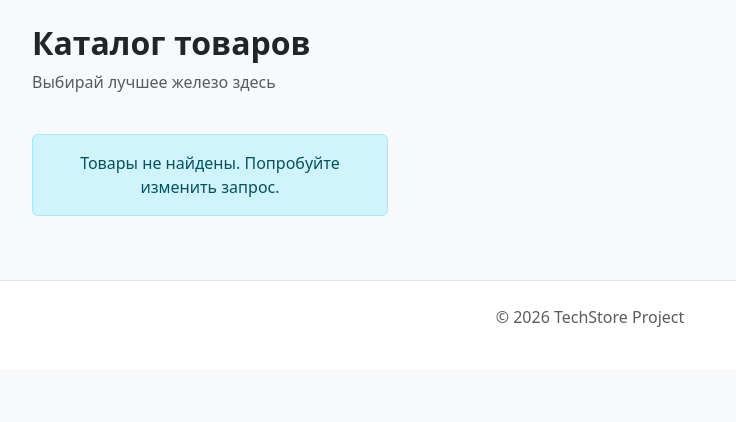
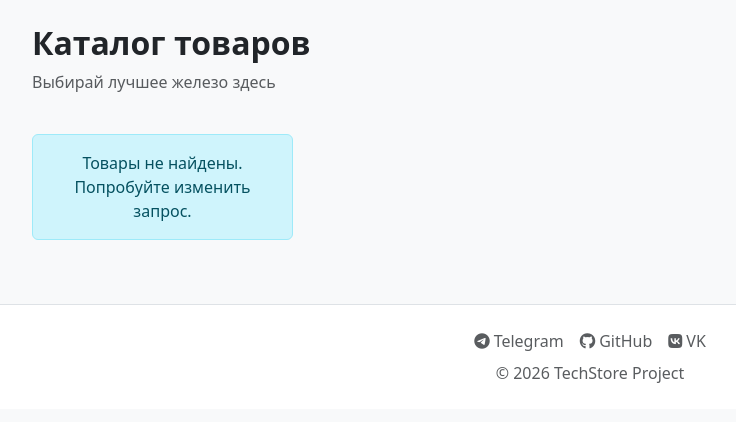
Before and after one commit to vadik12555/rental_project, a Django app: template app/catalog/templates/catalog/index.html in a window 1280 px wide. Shown: the part 56-478 px from the top of the page, without its empty margins (50-786 px from the left). Run offline with Django 5.2, Linux system fonts and the light colour scheme; the template is opened without the code that fills it, so the values that code supplies are empty; parts of the project's set-up code (start-up, migrations or seed data) failed here and were passed over.

Commit message:
UI: Complete redesign of product catalog with Bootstrap 5 and hover effects

```diff
--- a/app/catalog/templates/catalog/index.html
+++ b/app/catalog/templates/catalog/index.html
@@ -4,11 +4,21 @@
 <meta charset="UTF-8">
 <title>TechStore — Магазин электроники</title>
 <link href="https://cdn.jsdelivr.net/npm/bootstrap@5.3.0/dist/css/bootstrap.min.css" rel="stylesheet">
+<link href="https://cdnjs.cloudflare.com/ajax/libs/font-awesome/6.5.0/css/all.min.css" rel="stylesheet">
 <style>
     body { background-color: #f8f9fa; }
     .navbar { background-color: #212529; margin-bottom: 30px; }
-    .card { border: none; transition: transform 0.2s; box-shadow: 0 4px 6px rgba(0,0,0,0.1); }
-    .card:hover { transform: translateY(-5px); }
+    .product-card {
+        border: none;
+        border-radius: 15px;
+        transition: transform 0.2s ease, box-shadow 0.2s ease;
+        box-shadow: 0 10px 24px rgba(0,0,0,0.10);
+        overflow: hidden;
+    }
+    .product-card:hover {
+        transform: scale(1.02);
+        box-shadow: 0 14px 30px rgba(0,0,0,0.14);
+    }
     .price-tag { color: #0d6efd; font-weight: bold; font-size: 1.2rem; }
 </style>
 </head>
@@ -47,10 +57,10 @@
     </div>
 </div>
 
-<div class="row row-cols-1 row-cols-md-3 g-4">
+<div class="row row-cols-1 row-cols-lg-4 g-4">
     {% for item in items %}
         <div class="col">
-            <div class="card h-100 shadow-sm border-0">
+            <div class="card product-card h-100">
                 <div class="card-body d-flex flex-column text-center">
                     <h5 class="card-title fw-bold">{{ item.title }}</h5>
                     <p class="card-text text-secondary small">
@@ -65,7 +75,9 @@
                             <input type="hidden" name="items[0]item" value="{{ item.id }}">
                             <input type="hidden" name="items[0]quantity" value="1">
 
-                            <button type="submit" class="btn btn-primary btn-sm px-3">Заказать</button>
+                            <button type="submit" class="btn btn-warning btn-sm px-3 fw-semibold">
+                                <i class="fa-solid fa-cart-shopping me-2"></i>Заказать
+                            </button>
                         </form>
                     </div>
                 </div>
@@ -80,7 +92,20 @@
 </div>
 
 <footer class="py-4 mt-5 bg-white border-top text-center text-muted">
-<p>&copy; 2026 TechStore Project</p>
+    <div class="container">
+        <div class="d-flex justify-content-center gap-3 mb-2">
+            <a class="text-muted text-decoration-none" href="https://t.me/" target="_blank" rel="noopener noreferrer">
+                <i class="fa-brands fa-telegram me-1"></i>Telegram
+            </a>
+            <a class="text-muted text-decoration-none" href="https://github.com/" target="_blank" rel="noopener noreferrer">
+                <i class="fa-brands fa-github me-1"></i>GitHub
+            </a>
+            <a class="text-muted text-decoration-none" href="https://vk.com/" target="_blank" rel="noopener noreferrer">
+                <i class="fa-brands fa-vk me-1"></i>VK
+            </a>
+        </div>
+        <div>&copy; 2026 TechStore Project</div>
+    </div>
 </footer>
 
 <script src="https://cdn.jsdelivr.net/npm/bootstrap@5.3.0/dist/js/bootstrap.bundle.min.js"></script>
```
